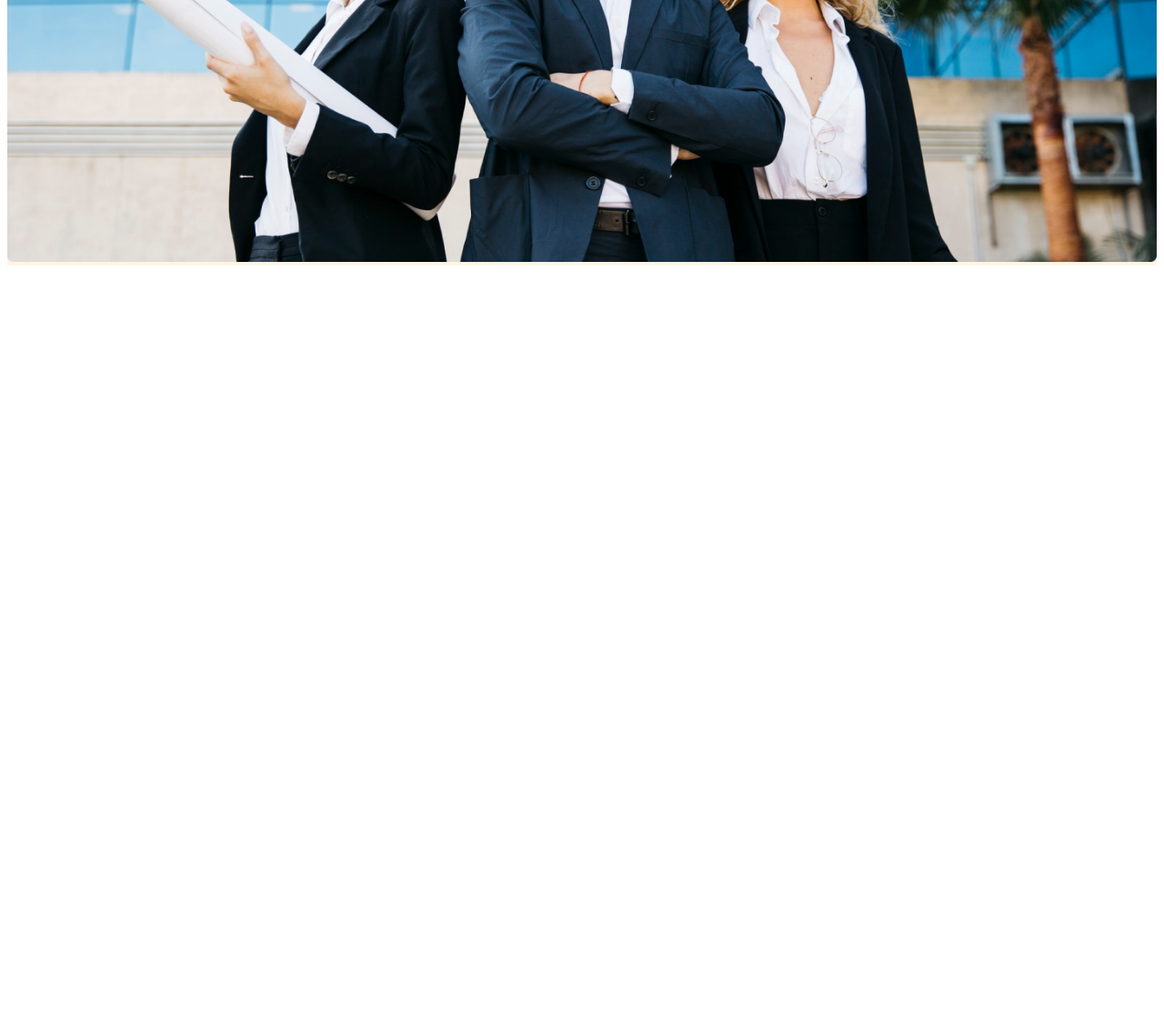
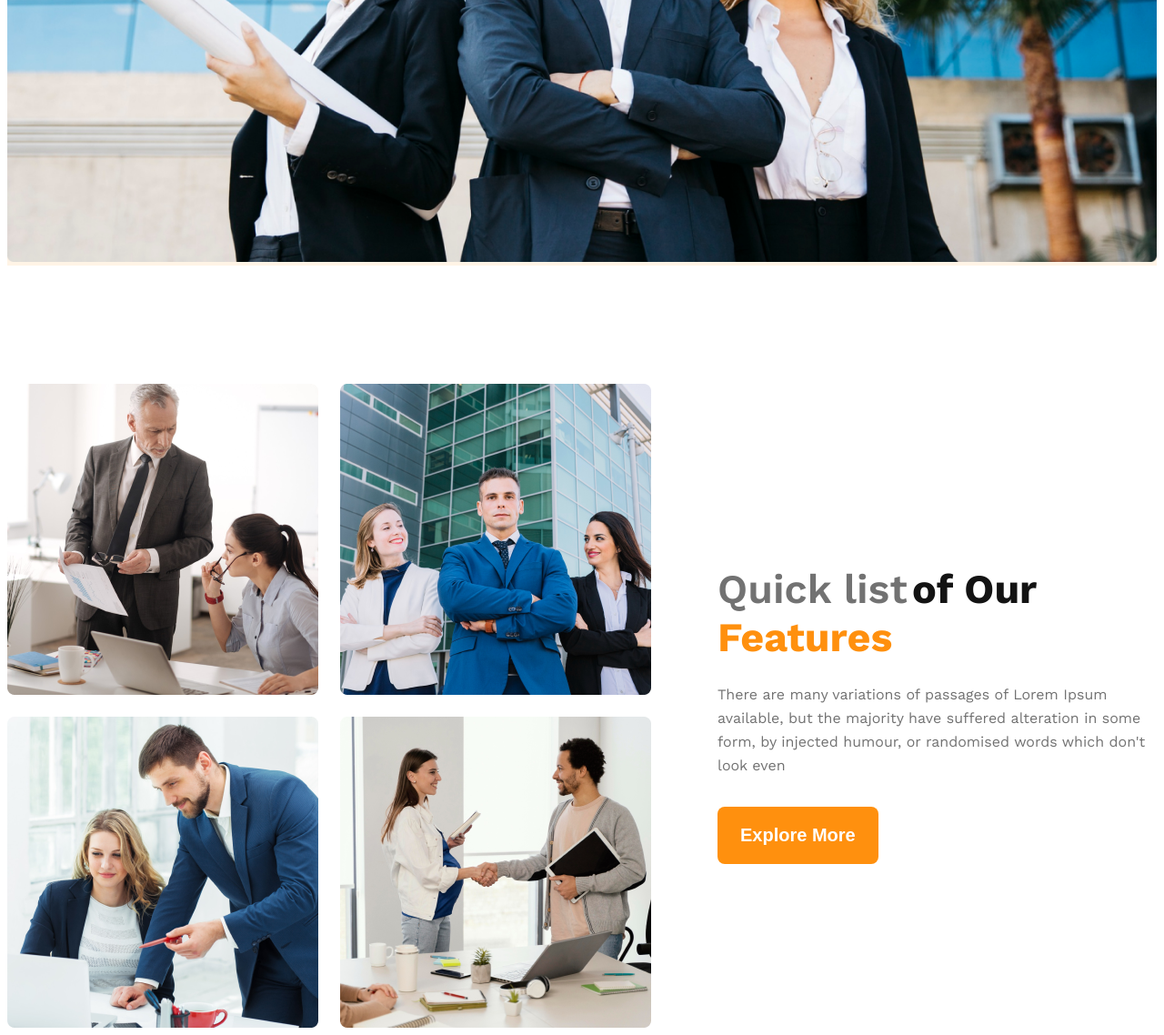
Before and after one commit to shahadat-hossain99/g3-architects-project, a plain HTML site: page index.html in a window 1280 px wide. Shown: the part 916-2054 px from the top of the page at 91% size. Before the commit the page ends 1216 px from the top, so only its background shows below. Drawn offline with nearby package versions, Linux system fonts and the light colour scheme.

Commit message:
teams section done

```diff
--- a/index.html
+++ b/index.html
@@ -39,6 +39,31 @@
         <img class="banner-img" src="images/banner.png" alt="" />
       </section>
     </header>
+
+    <main>
+      <section class="teams main display-flex section">
+        <div class="teams-img-container">
+          <img src="images/team1.png" alt="maeningful massage" />
+          <img src="images/team2.png" alt="" />
+          <img src="images/team3.png" alt="" />
+          <img src="images/team4.png" alt="" />
+        </div>
+        <div class="our-features">
+          <h3 class="feature-title">
+            <span id="quick" class="text-dark3">Quick list</span>
+            <span id="our">of Our</span>
+            <span id="features"> Features</span>
+          </h3>
+          <p class="feature-description text-dark3">
+            There are many variations of passages of Lorem Ipsum available, but
+            the majority have suffered alteration in some form, by injected
+            humour, or randomised words which don't look even
+          </p>
+          <button class="btn-primary">Explore More</button>
+        </div>
+      </section>
+    </main>
+
     <footer></footer>
   </body>
 </html>
--- a/style.css
+++ b/style.css
@@ -24,14 +24,23 @@
   background-color: rgba(255, 144, 14, 0.1);
 }
 
-.btn-primary{
-  background-color: #FF900E;
+.btn-primary {
+  background-color: #ff900e;
   color: #ffffff;
   padding: 20px 25px;
   border-radius: 8px;
   border: none;
   font-size: 1.25rem;
   font-weight: 600;
+}
+
+.main {
+  max-width: 1440px;
+  margin: 0 auto;
+}
+
+main > .section {
+  margin-top: 130px;
 }
 
 /* header style */
@@ -42,9 +51,9 @@
   align-items: center;
 }
 
-.brand{
-    font-size: 2.8rem;
-    font-weight: 700;
+.brand {
+  font-size: 2.8rem;
+  font-weight: 700;
 }
 
 .nav-item {
@@ -65,34 +74,93 @@
   margin: 0 auto;
 }
 
-
 /* banner related styles */
 
-.banner-content{
+.banner-content {
   margin: 0 auto;
   max-width: 860px;
   text-align: center;
   margin-bottom: 50px;
-
 }
 
-.banner-title{
+.banner-title {
   font-size: 4rem;
   font-weight: 700;
 }
-.banner-paragraph{
+.banner-paragraph {
   font-size: 1rem;
   font-weight: 400;
   line-height: 1.625rem;
 }
-.banner-img{
+.banner-img {
   width: 100%;
 }
 
+/* teams and features related styles */
+
+.teams {
+  align-items: center;
+}
+
+.teams-img-container {
+  display: grid;
+  grid-template-columns: repeat(2, 1fr);
+  gap: 24px;
+}
+.our-features {
+  margin-left: 73px;
+  max-width: 530px;
+}
+
+#quick {
+  font-size: 2.8rem;
+  font-weight: 600;
+}
+#our {
+  font-size: 2.8rem;
+  font-weight: 700;
+  color: #131313;
+}
+#features {
+  color: #ff900e;
+  font-size: 2.8rem;
+  font-weight: 700;
+}
+
+.feature-title {
+  margin-bottom: 24px;
+}
+
+.feature-description {
+  font-size: 1rem;
+  font-weight: 400;
+  line-height: 26px;
+  margin-bottom: 32px;
+}
 
 /* responsive media query */
-@media screen and (max-width:576px) {
-  .navbar, .nav-links{
+@media screen and (max-width: 576px) {
+  .navbar,
+  .nav-links,
+  .teams {
     flex-direction: column;
   }
+
+  .teams-img-container {
+    grid-template-columns: repeat(1, 1fr);
+  }
+  .our-features {
+    margin-left: 20px;
+  }
 }
+
+/* medium device */
+
+@media screen and (min-width: 576.5px) and (max-width: 992px) {
+  .teams {
+    flex-direction: column;
+  }
+  .our-features {
+    margin-left: 50px auto;
+  }
+}
```
